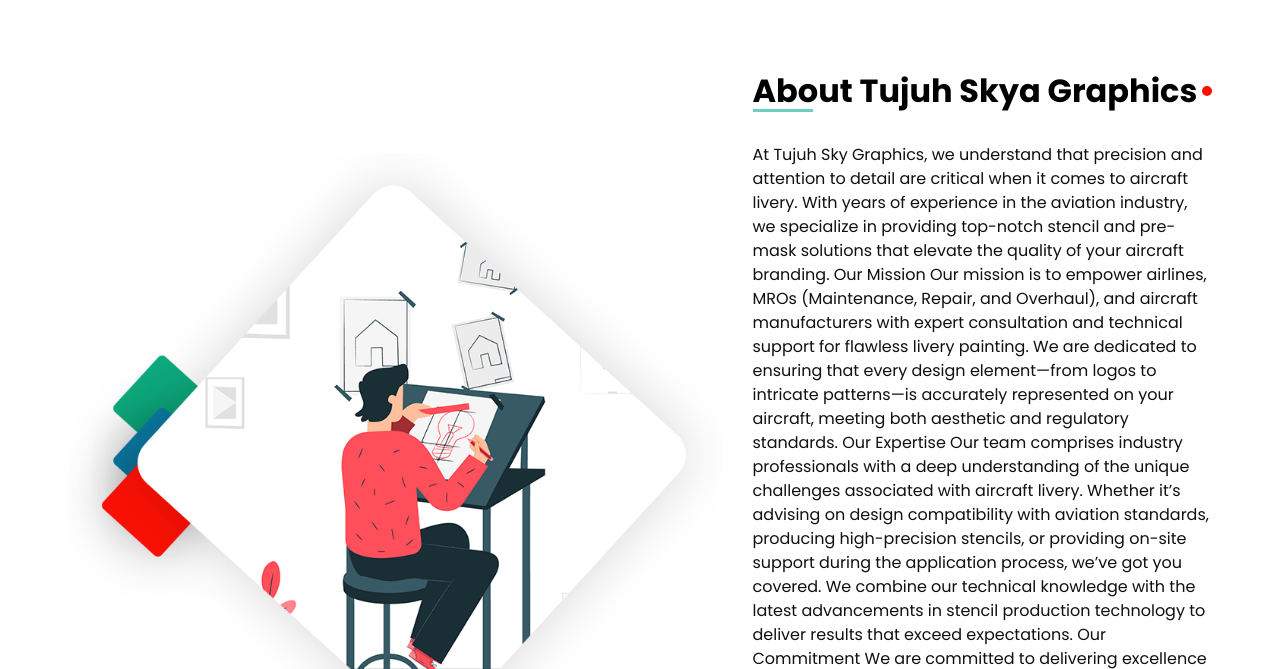
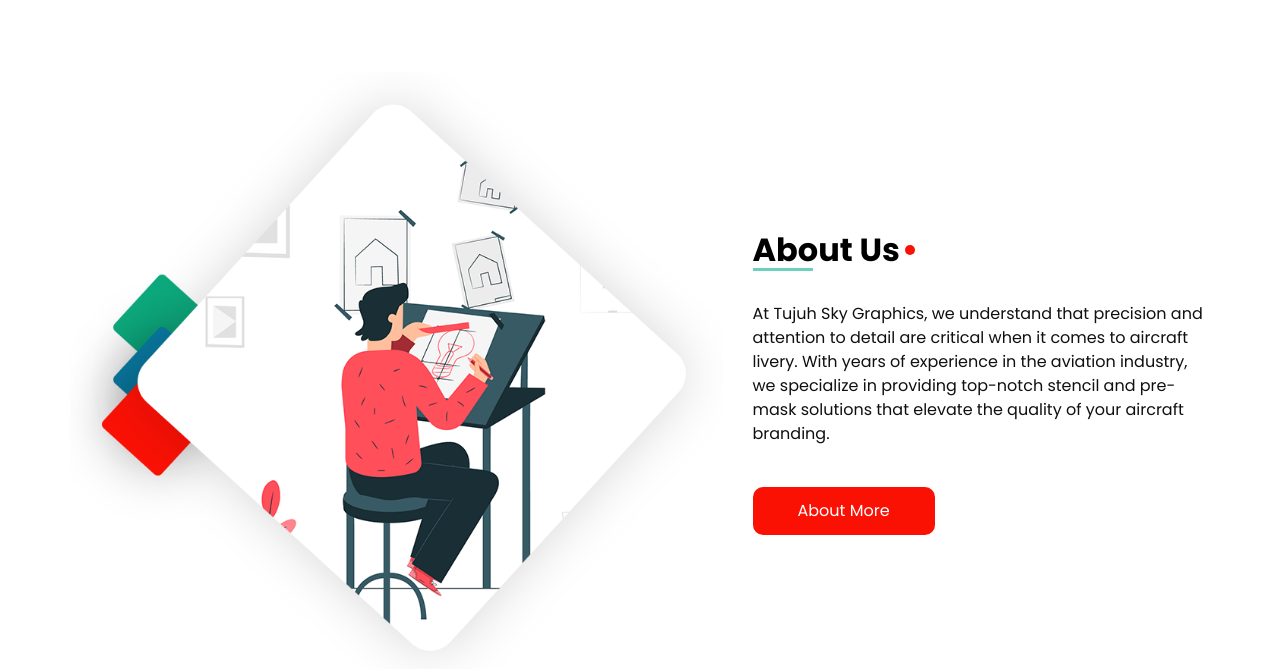
Before and after one commit to tujuhskygraphics/tujuhskygraphics.github.io, a plain HTML site: page about.html in a window 1280 px wide. Shown: the part 131-800 px from the top of the page. Drawn offline with nearby package versions, Linux system fonts and the light colour scheme.

Commit message:
Update about.html
update about us

```diff
--- a/about.html
+++ b/about.html
@@ -140,7 +140,7 @@
           <div class="detail-box">
             <div class="custom_heading-container">
               <h2>
-                About Tujuh Skya Graphics
+                About Us
               </h2>
             </div>
 
@@ -149,25 +149,6 @@
               are critical when it comes to aircraft livery. With years of experience in the aviation industry,
               we specialize in providing top-notch stencil
               and pre-mask solutions that elevate the quality of your aircraft branding.
-
-              Our Mission
-              Our mission is to empower airlines, MROs (Maintenance, Repair, and Overhaul),
-              and aircraft manufacturers with expert consultation and technical support
-              for flawless livery painting. We are dedicated to ensuring that
-              every design element—from logos to intricate patterns—is accurately
-              represented on your aircraft, meeting both aesthetic and regulatory standards.
-
-              Our Expertise
-              Our team comprises industry professionals with a deep understanding of the unique challenges
-              associated with aircraft livery. Whether it’s advising on design compatibility with aviation standards,
-              producing high-precision stencils, or providing on-site support during the application process, we’ve got
-              you covered. We combine our technical knowledge with the latest advancements in stencil production
-              technology to deliver results that exceed expectations.
-
-              Our Commitment
-              We are committed to delivering excellence in every project we undertake. By partnering with us, you’re
-              not just getting a service—you’re gaining a trusted advisor dedicated to bringing your brand’s vision to
-              life on every aircraft.
             </p>
             <div>
               <a href="">
```
